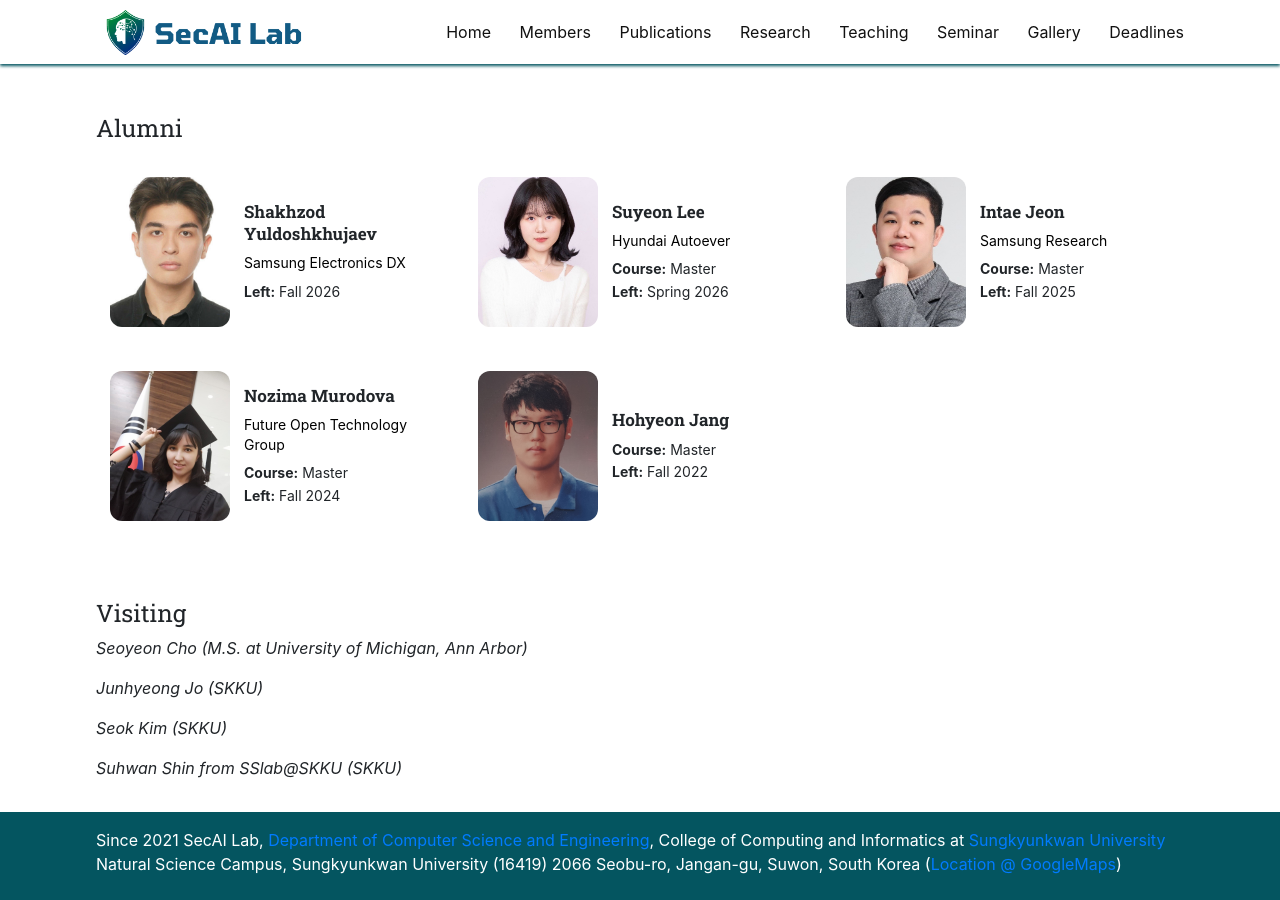
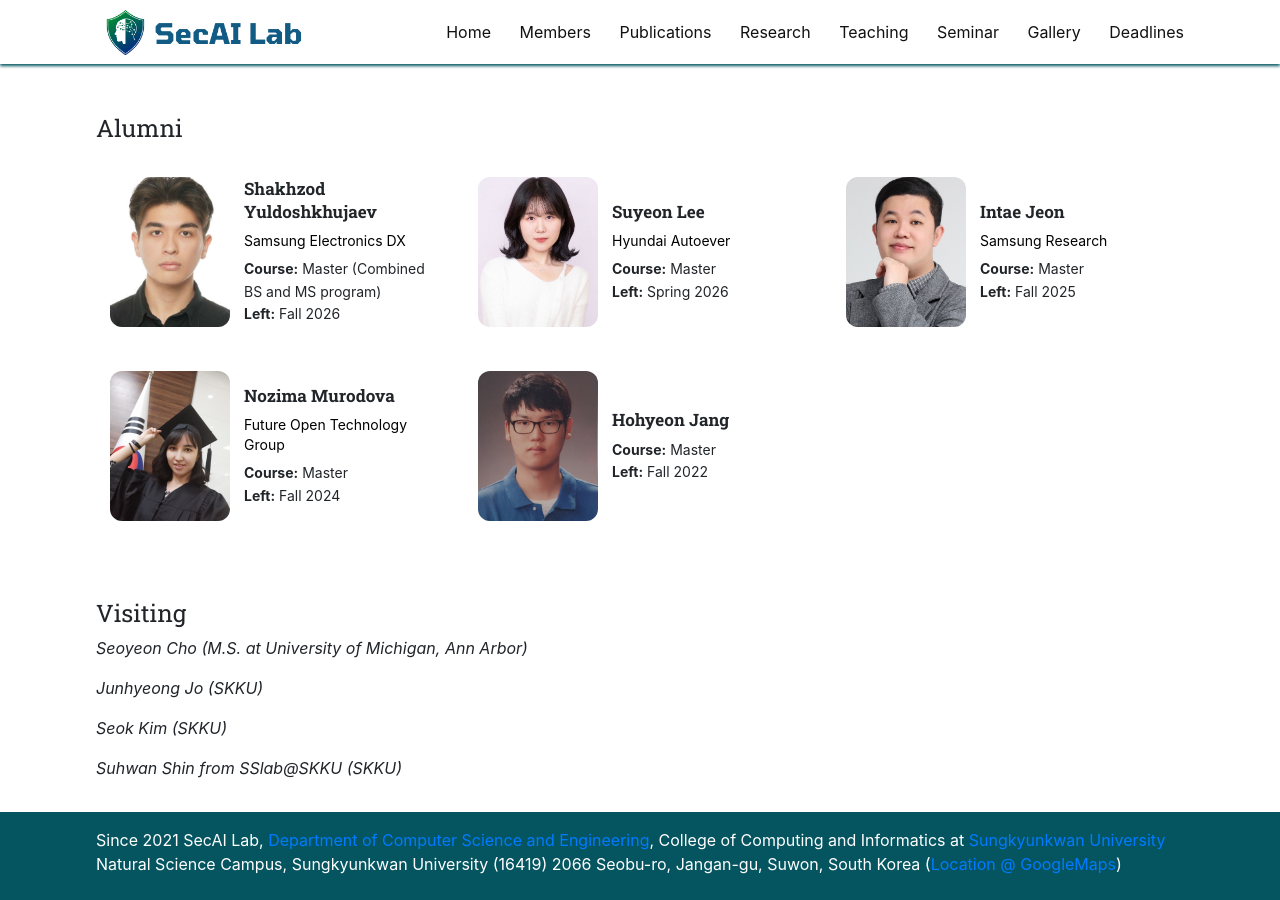
Before and after one commit to SecAI-Lab/secai-lab.github.io, a Jekyll site: the page built from pages/members.md, in a window 1280 px wide and 900 px high, scrolled down 2034 px. Built offline with Jekyll 4.4.1, drawn with Linux system fonts in a browser that asks for light colours; nearby versions of some CDN libraries; some of the changed lines change nothing that is shown.

Commit message:
Change Members Status

```diff
--- a/_data/alumni_members.yml
+++ b/_data/alumni_members.yml
@@ -1,6 +1,6 @@
 - name: Shakhzod Yuldoshkhujaev (Samsung Electronics DX)
   photo: Shakhzod.jpg
-  info: Master student (Combined BS and MS program)
+  course: Master (Combined BS and MS program)
   left: Fall 2026
 
 - name: Suyeon Lee (Hyundai Autoever)
```
